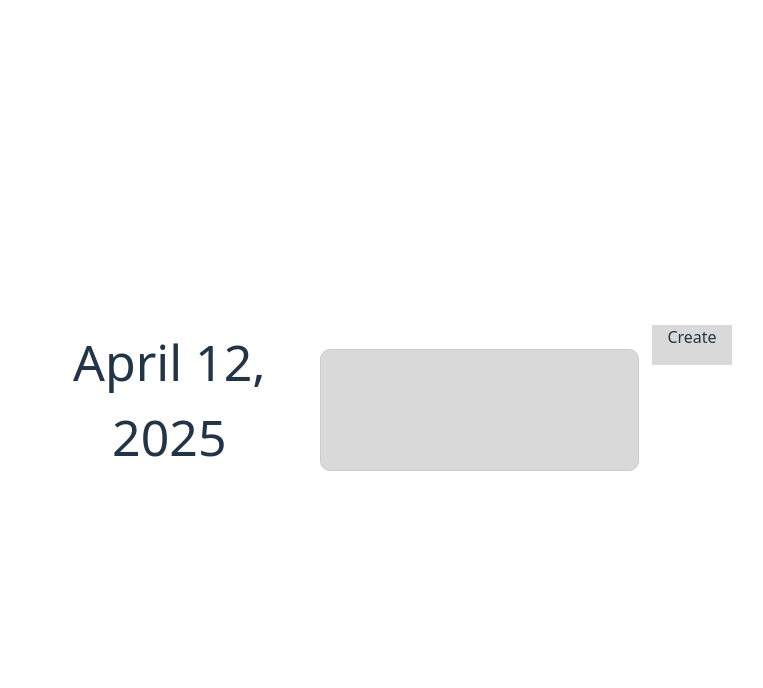
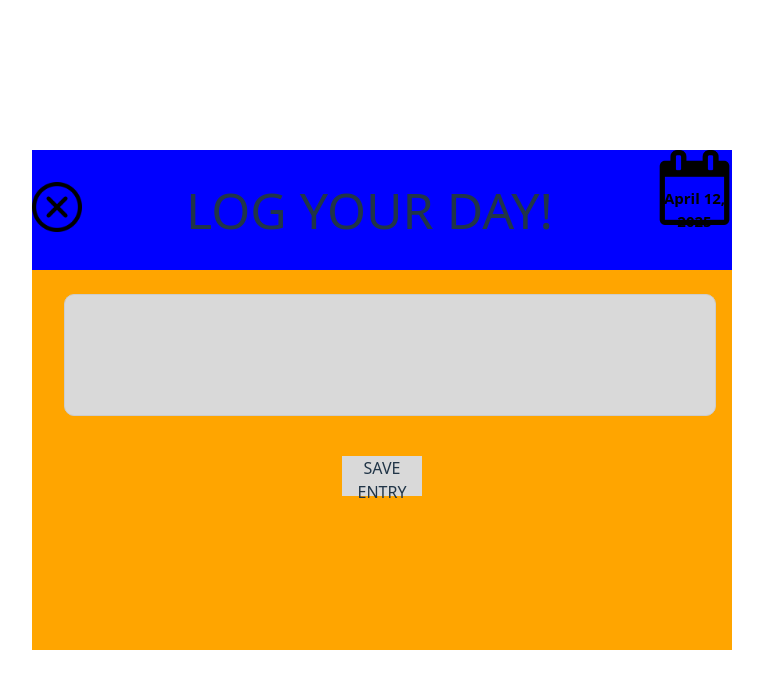
Before and after one commit to brthhule/bitcamp2025, a React (Vite) app in the folder front-end/: page /journal in a window 1280 px wide. Shown: the top 688 px of the page, without its empty margins (258-1021 px from the left). Built offline with nearby package versions, Linux system fonts and the light colour scheme.

Commit message:
Worked on JournalEntryScreen

```diff
--- a/front-end/src/components/MonthLayoutData.jsx
+++ b/front-end/src/components/MonthLayoutData.jsx
@@ -1,3 +1,5 @@
+import localData from "./LocalData";
+
 
 /**
  * Data used in MonthView.js to show what days are within the month and their dates
@@ -7,7 +9,7 @@ const MonthLayoutData  = {
     weeks: [],
     daysWithinMonth: [],
     initializeWeeks() {
-        let date = new Date();
+        let date = localData.currentDate;
         const firstDayDateTime = new Date(date.getFullYear(), date.getMonth(), 1);
 
         const firstDate = firstDayDateTime.getDate();
--- a/front-end/src/screens/HomeScreen.jsx
+++ b/front-end/src/screens/HomeScreen.jsx
@@ -73,21 +73,8 @@ export default function HomeScreen() {
 
                 <MonthDiv/>
 
-                <Box>
-                    <Box>
-                        Calendar
-                    </Box>
-
-                </Box>
-
-            </Box>
 
 
-            {/* Button Navigation */}
-            <Box onClick={() => navigate("/journal")} sx={{ cursor: "pointer",  mb: 2 }}>
-                <Button variant="contained">
-                    Make
-                </Button>
             </Box>
         </Box>
     );
--- a/front-end/src/screens/JournalEntryScreen.jsx
+++ b/front-end/src/screens/JournalEntryScreen.jsx
@@ -28,19 +28,42 @@ export default function JournalEntryScreen() {
         setDate(localData.currentDate.getDate());
       }, []);
 
+    function Header() {
+        return (
+            <div className="header">
+                <div onClick={() => navigate("/")}>
+                    <img src="/cancel_icon.png" style={{width: 50, flex: 1}}/>
+                </div>
+                <div style={{flex: 1, fontSize: "50px", textAlign: "center"}}>
+                    LOG YOUR DAY!
+                </div>
+                <div className="image-container">
+                    <img src="/calendar_icon.png"/>
+                    <div className="overlay-text" style={{flex: 1, position: "relative", top: 0}}>
+                        <div>{convertMonthIndex(monthIndex) + " " + date + ", \n"}</div>
+                        <div>{year}</div>
+                    </div>
+
+                </div>
+
+            </div>
+        )
+    }
+
     return (
         <div className="container">
-            <div className="date">{convertMonthIndex(monthIndex) + " " + date + ", " + year}</div>
+            <Header/>
 
             <div className = "text-input">
                 <input type="text" value={inputValue} onChange={handleChange} />
             </div>
+
             <div className = "create-container">
-            <div onClick={() => navigate("/output")} sx={{ cursor: "pointer",  mb: 2 }}>
-                <div className="create" onClick={() => updateContent()}>
-                    Create
+                <div onClick={() => navigate("/output")} sx={{ cursor: "pointer"}}>
+                    <div className="create" onClick={() => updateContent()}>
+                        SAVE ENTRY
+                    </div>
                 </div>
-            </div>
             </div>
 
         </div>
--- a/front-end/src/styles/Day.css
+++ b/front-end/src/styles/Day.css
@@ -17,6 +17,10 @@ bottomContainer {
   align-items: "center";
 }
 
+.dayTop:hover {
+  cursor: pointer;
+}
+
 .topText {
   color: "#FFFFFF";
   font-family: "Itim-Regular";
--- a/front-end/src/styles/journalentry.css
+++ b/front-end/src/styles/journalentry.css
@@ -1,6 +1,25 @@
+.header {
+  display: flex;
+  align-items: center;
+  width: 100%;
+  background-color: blue;
+  flex-direction: row;
+}
+
+html,
+body {
+  margin: 0;
+  padding: 0;
+  width: 100%;
+}
+
 .container {
-  background-color: #ffffff;
-  width: 100%;
+  background-color: orange;
+  display: flex;
+  flex-direction: column;
+  width: 1050px;
+  height: 500px;
+  align-content: space-between;
 }
 
 .text-input {
@@ -10,14 +29,11 @@
   font-size: 1.2em;
 }
 
-.date {
-  font-size: 50px;
-}
-
 .text-input {
   margin: 16px 0;
   padding: 8px;
   border-radius: 8px;
+  width: 100%;
 }
 
 .text-input input {
@@ -38,6 +54,7 @@
 .create-container {
   display: flex;
   justify-content: center;
+  margin-top: 100px;
 }
 
 .create {
@@ -46,3 +63,26 @@
   height: 40px;
   vertical-align: center;
 }
+
+.image-container {
+  position: relative;
+  display: inline-block;
+}
+
+.image-container img {
+  display: block;
+  width: 75px;
+  height: auto;
+}
+
+.overlay-text {
+  position: absolute;
+  padding: 0;
+  top: 10%;
+  left: 50%;
+  transform: translate(-50%, -85%);
+  color: black;
+  font-weight: bold;
+  font-size: 15px;
+  pointer-events: none;
+}
```
Also changed, not shown: front-end/public/calendar_icon.png (added), front-end/public/cancel_icon.png (added).
